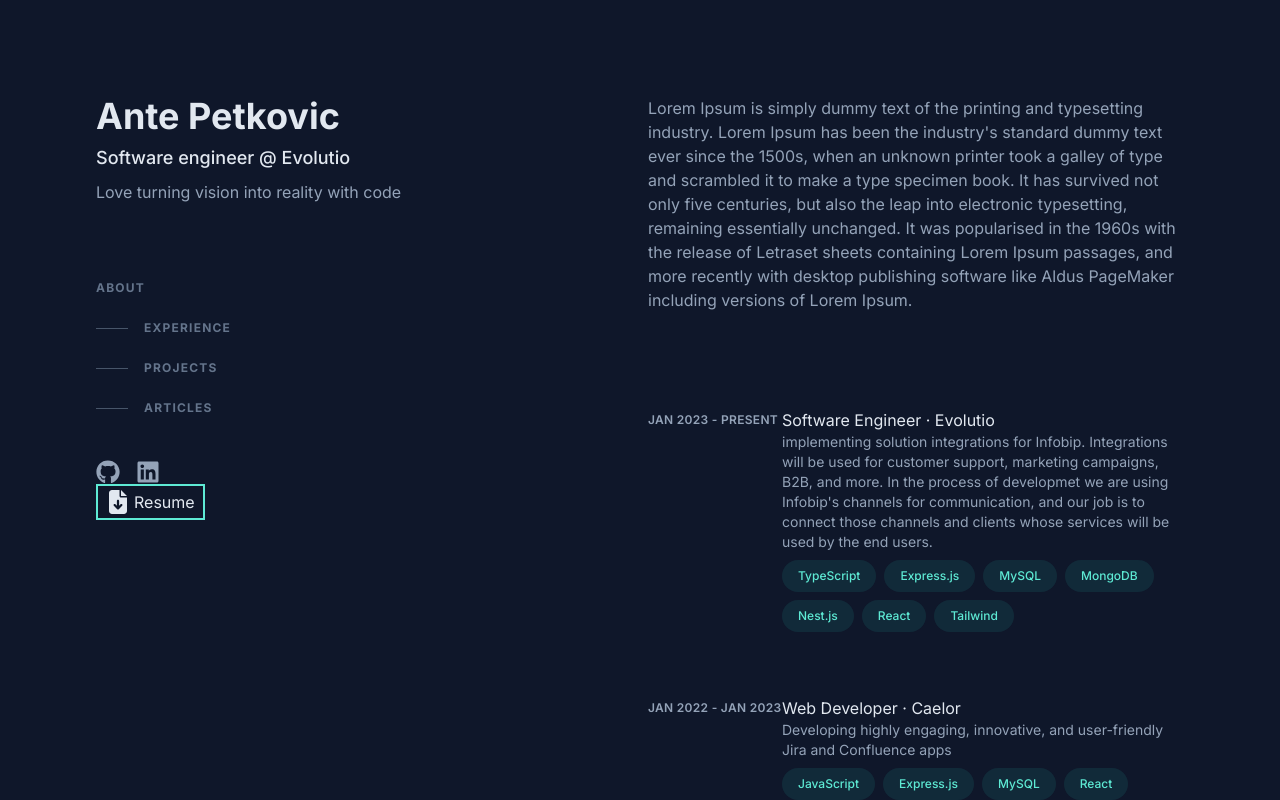
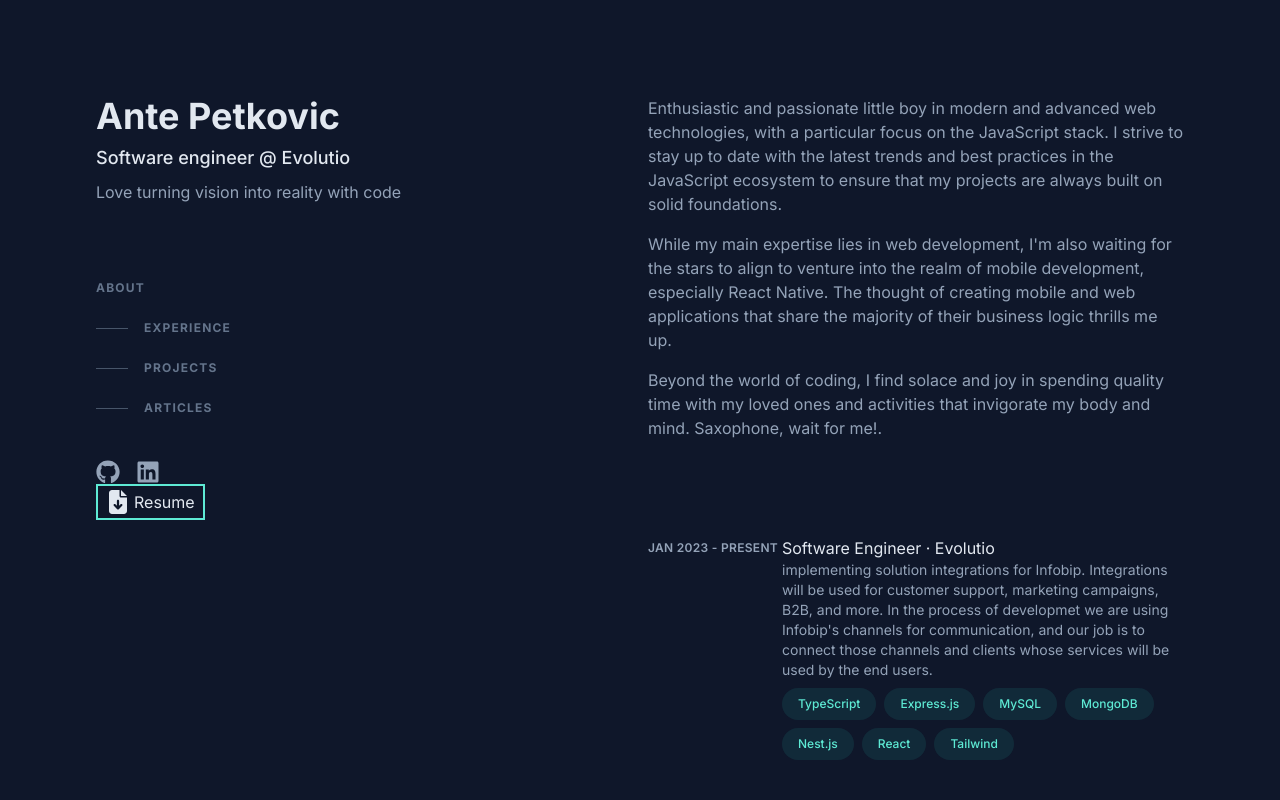
Before and after one commit to antepetkovic0/portfolio, a Next.js app: page / in a window 1280 px wide. Shown: the top 800 px of the page. Built offline with nearby package versions, Linux system fonts and the light colour scheme.

Commit message:
about section

```diff
--- a/src/app/page.tsx
+++ b/src/app/page.tsx
@@ -94,17 +94,24 @@
               </h2>
             </div> */}
             <>
+              <p className="mb-4">
+                Enthusiastic and passionate little boy in modern and advanced
+                web technologies, with a particular focus on the JavaScript
+                stack. I strive to stay up to date with the latest trends and
+                best practices in the JavaScript ecosystem to ensure that my
+                projects are always built on solid foundations.
+              </p>
+              <p className="mb-4">
+                While my main expertise lies in web development, I&apos;m also
+                waiting for the stars to align to venture into the realm of
+                mobile development, especially React Native. The thought of
+                creating mobile and web applications that share the majority of
+                their business logic thrills me up.
+              </p>
               <p>
-                Lorem Ipsum is simply dummy text of the printing and typesetting
-                industry. Lorem Ipsum has been the industry's standard dummy
-                text ever since the 1500s, when an unknown printer took a galley
-                of type and scrambled it to make a type specimen book. It has
-                survived not only five centuries, but also the leap into
-                electronic typesetting, remaining essentially unchanged. It was
-                popularised in the 1960s with the release of Letraset sheets
-                containing Lorem Ipsum passages, and more recently with desktop
-                publishing software like Aldus PageMaker including versions of
-                Lorem Ipsum.
+                Beyond the world of coding, I find solace and joy in spending
+                quality time with my loved ones and activities that invigorate
+                my body and mind. Saxophone, wait for me!.
               </p>
             </>
           </section>
```
